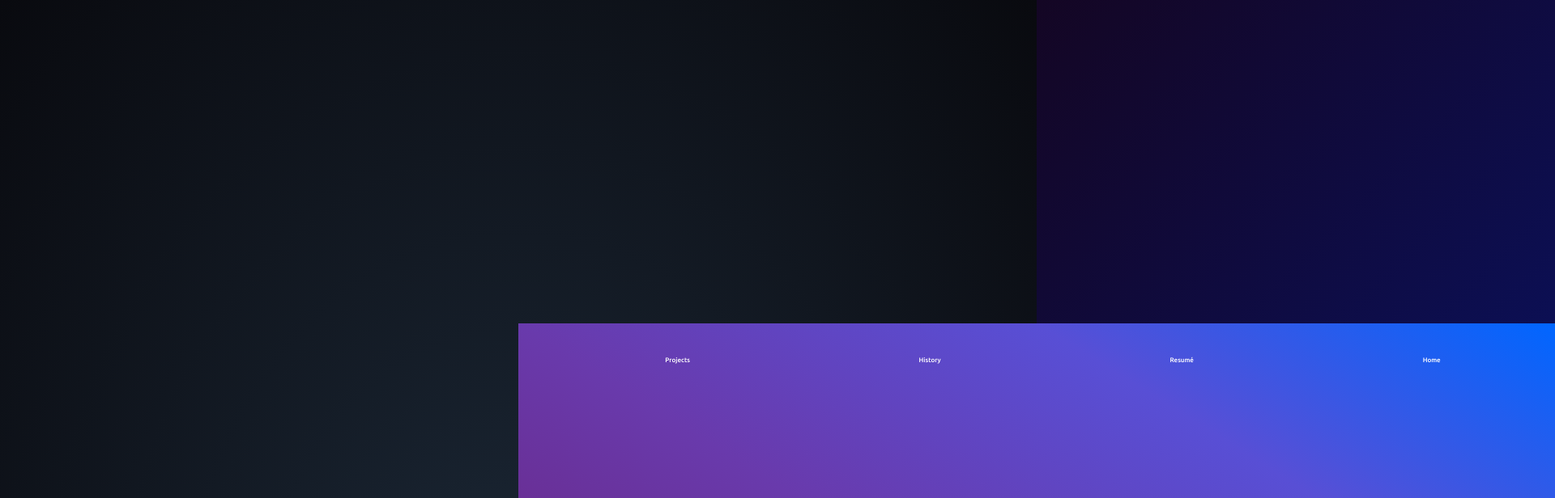
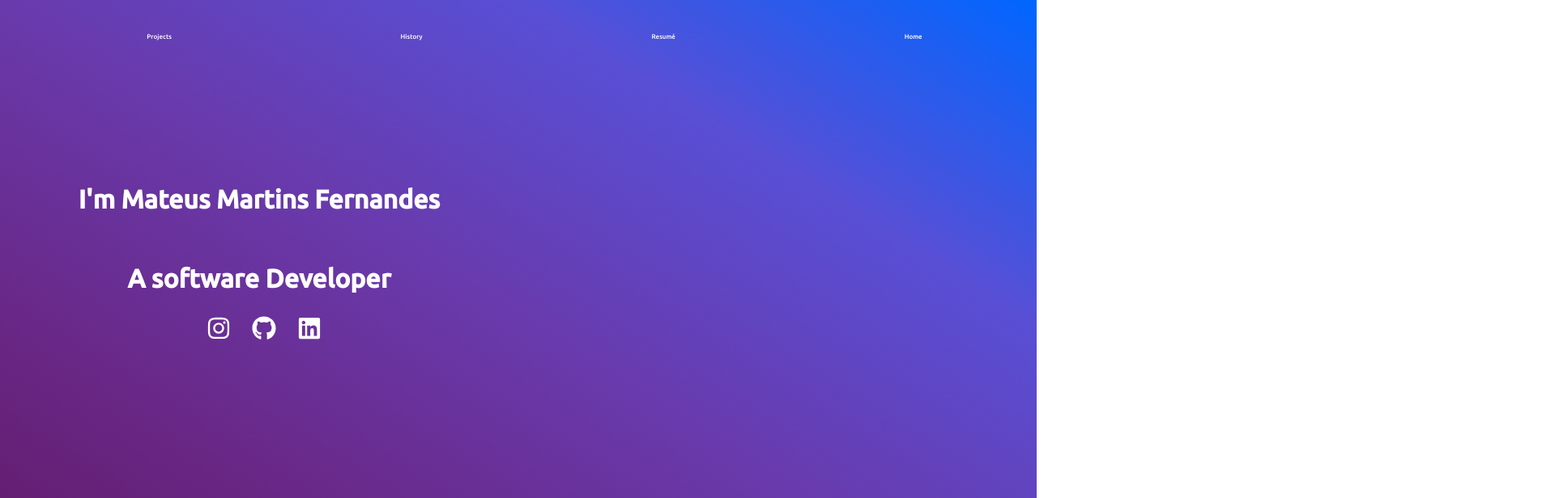
Before and after one commit to teusmamf/Portfolio, a React (Vite) app: page / in a window 1280 px wide. Shown: the top 616 px of the page at 81% size, 1920 px wide, since content can reach past the window. Built offline with nearby package versions, Linux system fonts and the light colour scheme; no server answers; a web font is replaced by a local one.

Commit message:
ajustando backgroud body

```diff
--- a/src/styles/style_home.css
+++ b/src/styles/style_home.css
@@ -6,12 +6,6 @@
     overflow-y: hidden;
     background: linear-gradient(135deg, #140624, #031883);
     background: radial-gradient(ellipse at bottom, #1b2735 0%, #090a0f 100%);
-    height: 100vh;
-    overflow: hidden;
-    display: flex;
-    font-family: 'Anton', sans-serif;
-    justify-content: center;
-    align-items: center;
 }
 html{
     overflow-x: hidden;
```
